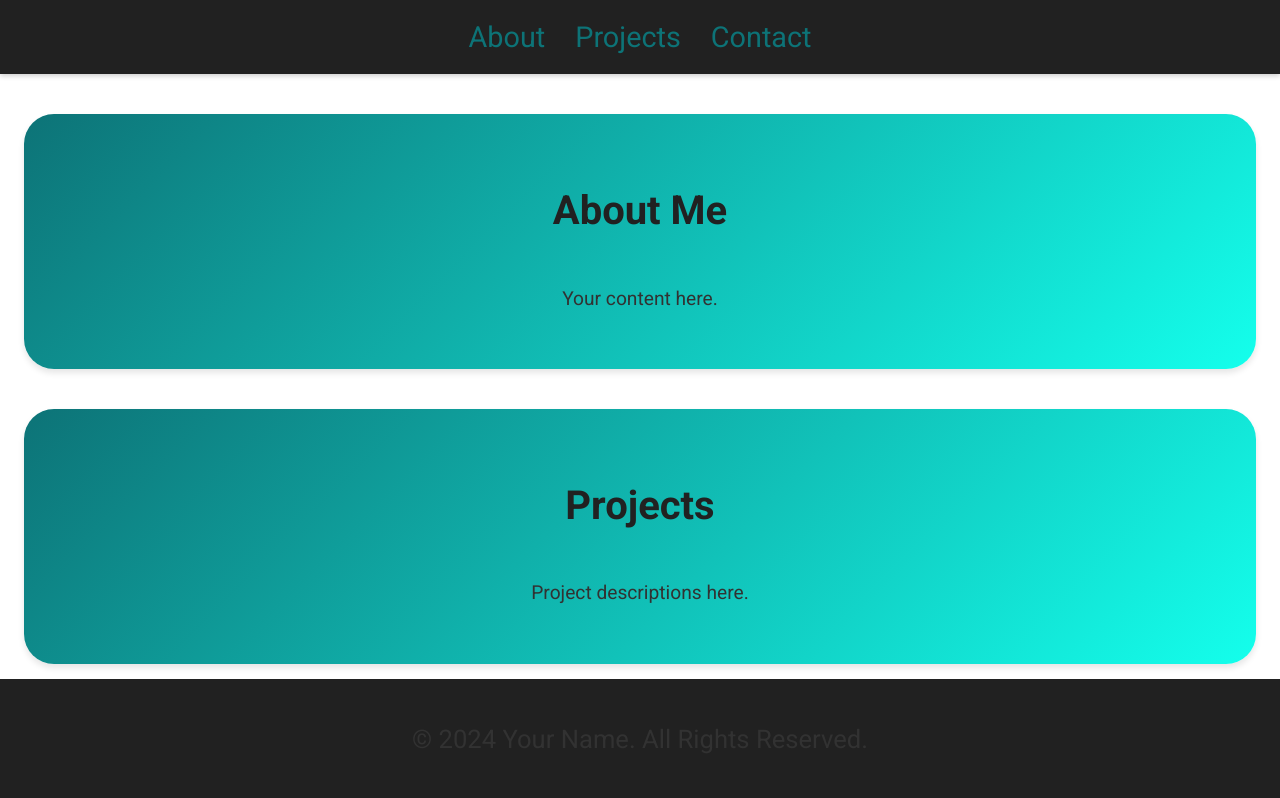
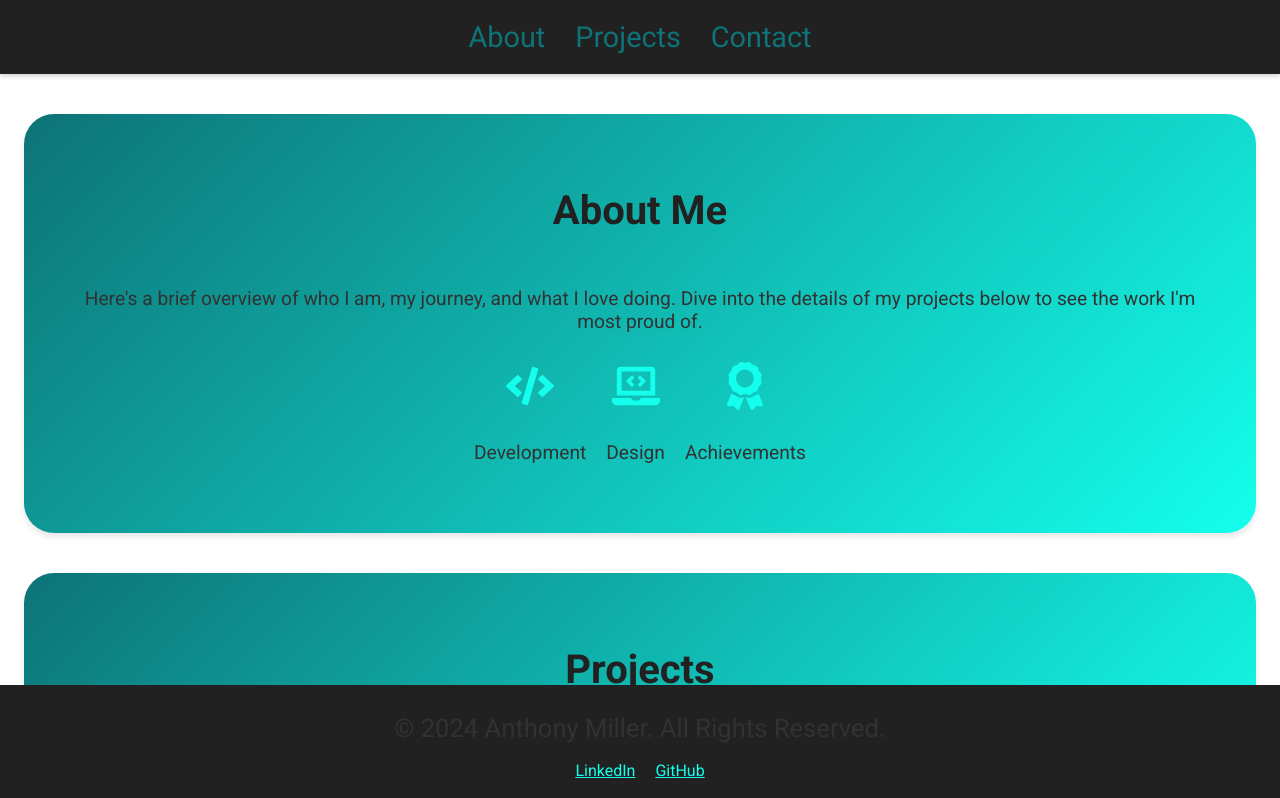
Before and after one commit to AnthonyMillerGit/Portfolio, a React (Create React App) app: page / in a window 1280 px wide. Shown: the top 798 px of the page. Built offline with nearby package versions, Linux system fonts and the light colour scheme.

Commit message:
update footer and start changes to aboutme

```diff
--- a/package.json
+++ b/package.json
@@ -8,6 +8,7 @@
     "@testing-library/user-event": "^13.5.0",
     "react": "^18.2.0",
     "react-dom": "^18.2.0",
+    "react-icons": "^5.0.1",
     "react-scripts": "5.0.1",
     "styled-components": "^6.1.8",
     "web-vitals": "^2.1.4"
--- a/src/Components/AboutMe.js
+++ b/src/Components/AboutMe.js
@@ -1,10 +1,56 @@
 import React from 'react';
 import { SectionContainer, SectionTitle, SectionText } from '../Components/Styles/SharedStyles';
+import styled from 'styled-components';
+import { FaCode, FaLaptopCode, FaAward } from 'react-icons/fa';
+
+const SkillsContainer = styled.div`
+  display: flex;
+  justify-content: space-around;
+  flex-wrap: wrap;
+`;
+
+const Skill = styled.div`
+  display: flex;
+  flex-direction: column;
+  align-items: center;
+  margin: 10px;
+`;
+
+const SkillIcon = styled.div`
+  font-size: 3rem;
+  color: #14FFEC; // Cyan for Icons
+  &:hover {
+    color: #0D7377; // Teal on hover
+    transform: scale(1.1); // Slightly enlarge icons on hover
+  }
+  transition: color 0.3s ease, transform 0.3s ease;
+`;
+
+const SkillText = styled(SectionText)`
+  color: #323232; // Medium Grey for Text
+`;
 
 const AboutMe = () => (
   <SectionContainer>
-    <SectionTitle>About Me</SectionTitle>
-    <SectionText>Your content here.</SectionText>
+    <SectionTitle style={{ color: "#212121" }}>About Me</SectionTitle>
+    <SectionText style={{ color: "#323232" }}>
+      Here's a brief overview of who I am, my journey, and what I love doing.
+      Dive into the details of my projects below to see the work I'm most proud of.
+    </SectionText>
+    <SkillsContainer>
+      <Skill>
+        <SkillIcon><FaCode /></SkillIcon>
+        <SkillText>Development</SkillText>
+      </Skill>
+      <Skill>
+        <SkillIcon><FaLaptopCode /></SkillIcon>
+        <SkillText>Design</SkillText>
+      </Skill>
+      <Skill>
+        <SkillIcon><FaAward /></SkillIcon>
+        <SkillText>Achievements</SkillText>
+      </Skill>
+    </SkillsContainer>
   </SectionContainer>
 );
 
--- a/src/Components/Footer.js
+++ b/src/Components/Footer.js
@@ -2,8 +2,8 @@ import React from 'react';
 import styled from 'styled-components';
 
 const FooterContainer = styled.footer`
-  background-color: #212121;
-  color: #323232;
+  background-color: #212121; // Most prominent color for the background
+  color: #323232; // Secondary color for text
   padding: 20px 0;
   text-align: center;
   position: fixed;
@@ -13,19 +13,39 @@ const FooterContainer = styled.footer`
 `;
 
 const FooterText = styled.p`
+  color: #323232; // Medium Grey for readability
   font-size: 1.6rem;
+  margin: 0;
+  padding: 0.5rem;
 
   @media (max-width: 768px) {
     font-size: 1.4rem;
+  }
 
   @media (max-width: 480px) {
     font-size: 1.2rem;
   }
 `;
 
+const SocialLinksContainer = styled.div`
+  margin-top: 10px;
+`;
+
+const SocialLink = styled.a`
+  color: #14FFEC; // Cyan for links to make them stand out
+  margin: 0 10px;
+  &:hover {
+    color: #0D7377; // Teal for hover states
+  }
+`;
+
 const Footer = () => (
   <FooterContainer>
-    <FooterText>&copy; {new Date().getFullYear()} Your Name. All Rights Reserved.</FooterText>
+    <FooterText>&copy; {new Date().getFullYear()} Anthony Miller. All Rights Reserved.</FooterText>
+    <SocialLinksContainer>
+      <SocialLink href="https://linkedin.com" aria-label="LinkedIn">LinkedIn</SocialLink>
+      <SocialLink href="https://github.com" aria-label="GitHub">GitHub</SocialLink>
+    </SocialLinksContainer>
   </FooterContainer>
 );
 
```
Also changed, not shown: 1 other file (tests, documents, lock files or other folders).
